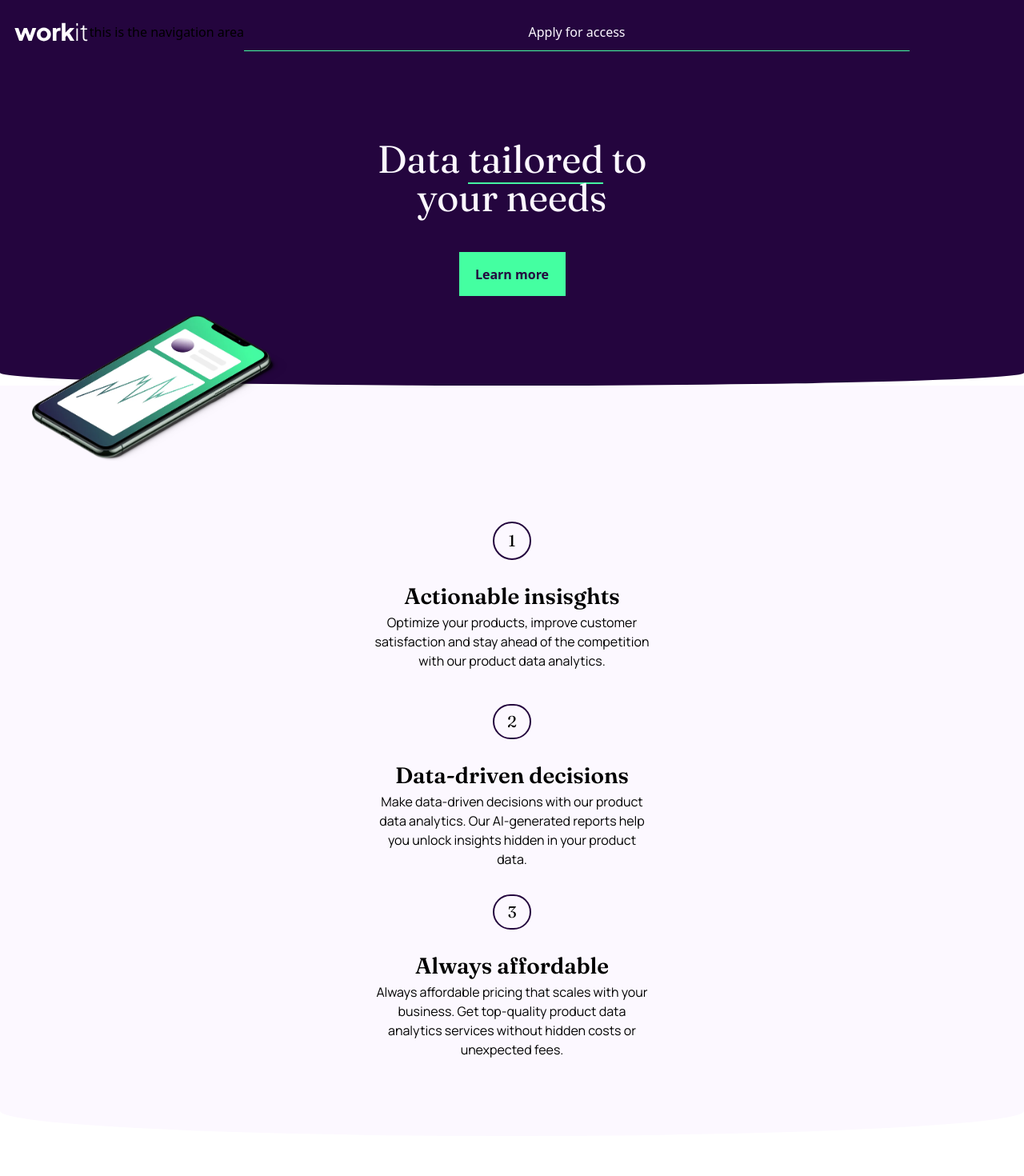
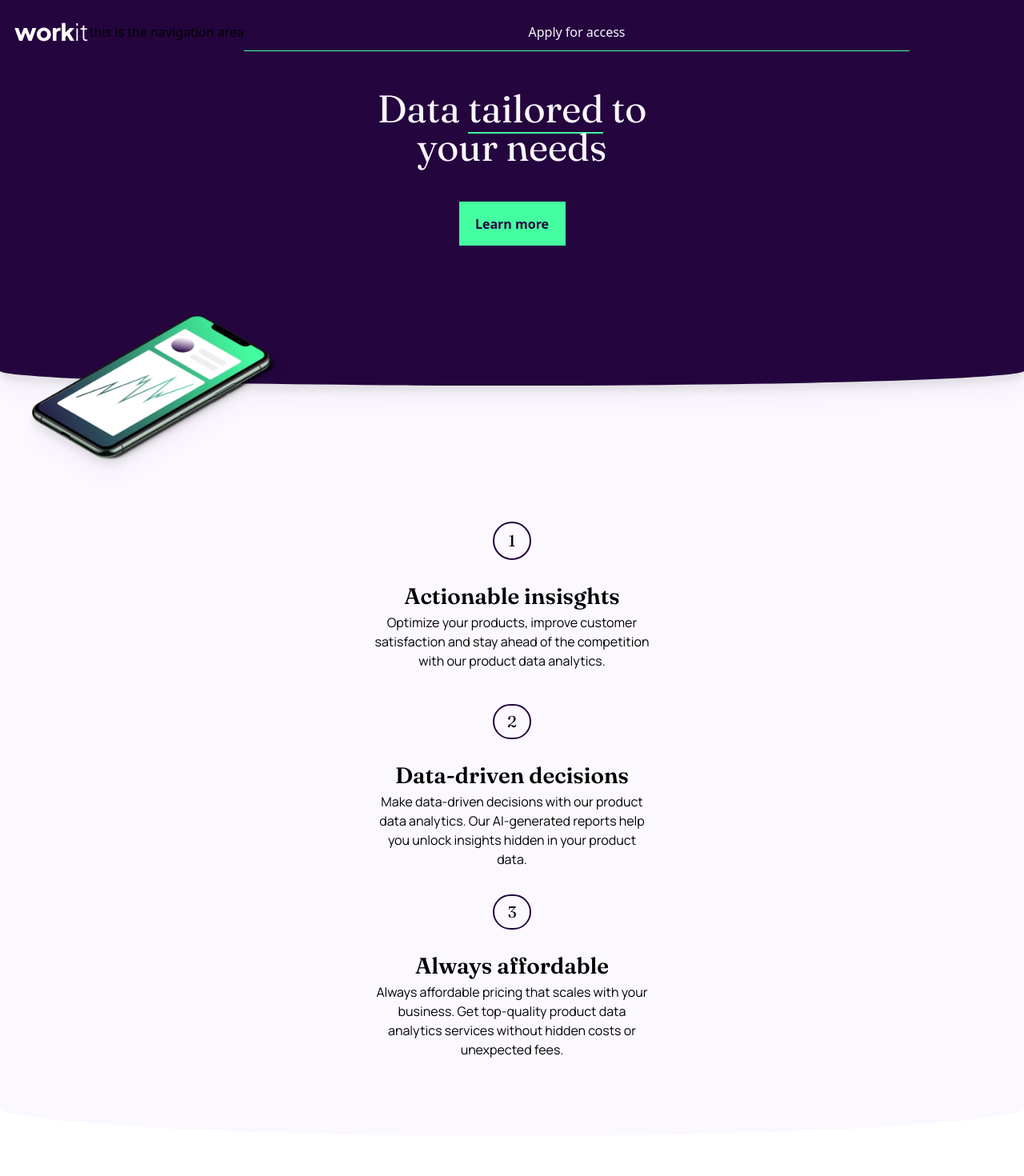
Before and after one commit to reactaleks/workit-landing-page-nextjs, a Next.js app: page / in a window 1280 px wide. Shown: the top 1470 px of the page at 80% size. Built offline with nearby package versions, Linux system fonts and the light colour scheme.

Commit message:
Tweaking tailwind classes.

```diff
--- a/components/ActionComponent.tsx
+++ b/components/ActionComponent.tsx
@@ -4,7 +4,7 @@ import Button from "./ButtonComponent"
 
 export default function ActionComponent() {
     return (
-        <div className="flex flex-col">
+        <div className="flex flex-col ">
             <div className="relative overflow-hidden h-64 flex w-full justify-center">
                 <Image src={founderImage} height={250} width={250} alt="Image of the company founder" className="top-12 absolute"/>
             </div>
--- a/components/HeroComponent.tsx
+++ b/components/HeroComponent.tsx
@@ -5,23 +5,33 @@ import heroimage from "../public/image-hero.webp";
 
 export default function HeroSection() {
   return (
-    <div className="h-hero bg-dark-purple flex flex-col rounded-b-section-bottom ">
+    <div className="bg-ghost-white ">
+      <div className="h-hero bg-dark-purple flex flex-col rounded-b-section-bottom drop-shadow-xl">
         <NavBar />
-      <div className="flex flex-col h-full items-center justify-center">
+        <div className="flex flex-col h-full items-center justify-start pt-12">
           <div className="flex flex-col items-center h-hero-main w-hero-main justify-between">
             <h1 className="text-5xl text-ghost-white text-center font-fraunces">
-            Data <span className="border-b-2 border-b-exucalyptus">tailored</span> to your needs
+              Data{" "}
+              <span className="border-b-2 border-b-exucalyptus">tailored</span>{" "}
+              to your needs
             </h1>
             <div>
-            <Button btnStyling="h-hero-btn w-hero-btn" btnType="primary" btnText="Learn more"/>
+              <Button
+                btnStyling="h-hero-btn w-hero-btn"
+                btnType="primary"
+                btnText="Learn more"
+              />
+            </div>
           </div>
         </div>
 
-
+        <div className="relative left-10">
+          <Image
+            src={heroimage}
+            alt="hero image"
+            className="w-hero-image  h-hero-image absolute -bottom-24"
+          />
         </div>
-
-      <div className="relative left-10">
-        <Image src={heroimage} alt="hero image" className="w-hero-image  h-hero-image absolute -bottom-24" />
       </div>
     </div>
   );
--- a/tailwind.config.ts
+++ b/tailwind.config.ts
@@ -48,7 +48,7 @@ const config: Config = {
 
       },
       borderRadius: {
-        'section-bottom': '75% 5%',
+        'section-bottom': '65% 5%',
       }
     },
   },
```
Lines whose indentation alone changed are shown as unchanged.
